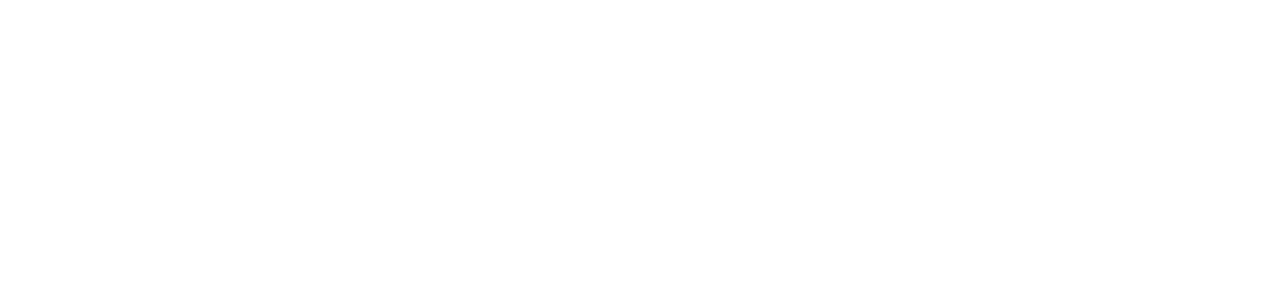
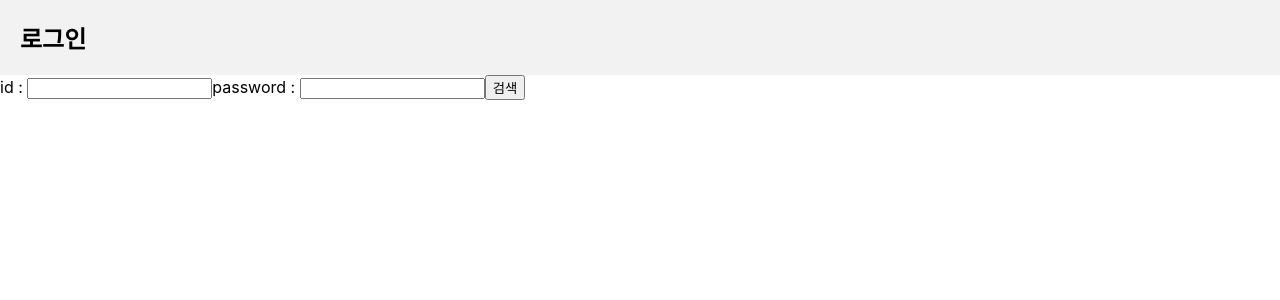
Before and after one commit to kjungw1025/KISA-Fintech, a React (Create React App) app in the folder fintech/: page /login in a window 1280 px wide. Before the commit this address had no page. Shown: the top 300 px of the page. Built offline with nearby package versions, Linux system fonts and the light colour scheme.

Commit message:
feat: Create login page

```diff
--- a/fintech/package.json
+++ b/fintech/package.json
@@ -47,5 +47,5 @@
       "last 1 safari version"
     ]
   },
-  "proxy": "https://testapi.openbanking.or.kr"
+  "proxy": "http://localhost:4000/"
 }
--- a/fintech/src/App.js
+++ b/fintech/src/App.js
@@ -6,6 +6,7 @@
 import BalancePage from "./pages/BalancePage";
 import QrCodePage from "./pages/QrCodePage";
 import QrReaderPage from "./pages/QrReaderPage";
+import LoginPage from "./pages/LoginPage";
 
 function App() {
   return (
@@ -17,6 +18,7 @@
         <Route path="/balance" element={<BalancePage />}></Route>
         <Route path="/qrcode" element={<QrCodePage/>}></Route>
         <Route path="/qrreader" element={<QrReaderPage/>}></Route>
+        <Route path="/login" element={<LoginPage/>}></Route>
       </Routes>
     </BrowserRouter>
   );
--- /dev/null
+++ b/fintech/src/pages/LoginPage.js
@@ -0,0 +1,43 @@
+import React, { useState } from "react";
+import AppHeader from "../components/common/AppHeader";
+import axios from "axios";
+
+const LoginPage = () => {
+    const [id, setId] = useState("");
+    const [password, setPassword] = useState("");
+    const handleChangeId = (e) => {
+        setId(e.target.value);
+    };
+    const handleChangePassword = (e) => {
+        setPassword(e.target.value);
+    };
+    const handleClick = () => {
+        console.log(id, password);
+        let option = {
+            url: "/login",
+            method: "POST",
+            data: {
+                id: id,
+                password: password,
+            },
+        };
+
+        axios(option).then((res) => {
+            console.log(res);
+        });
+
+    };
+    return (
+        <div>
+        <AppHeader title={"로그인"}></AppHeader>
+        <div>
+            id : <input onChange={handleChangeId}></input>
+            password :{" "}
+            <input type="password" onChange={handleChangePassword}></input>
+            <button onClick={handleClick}>검색</button>
+        </div>
+        </div>
+    );
+};
+
+export default LoginPage;
```
